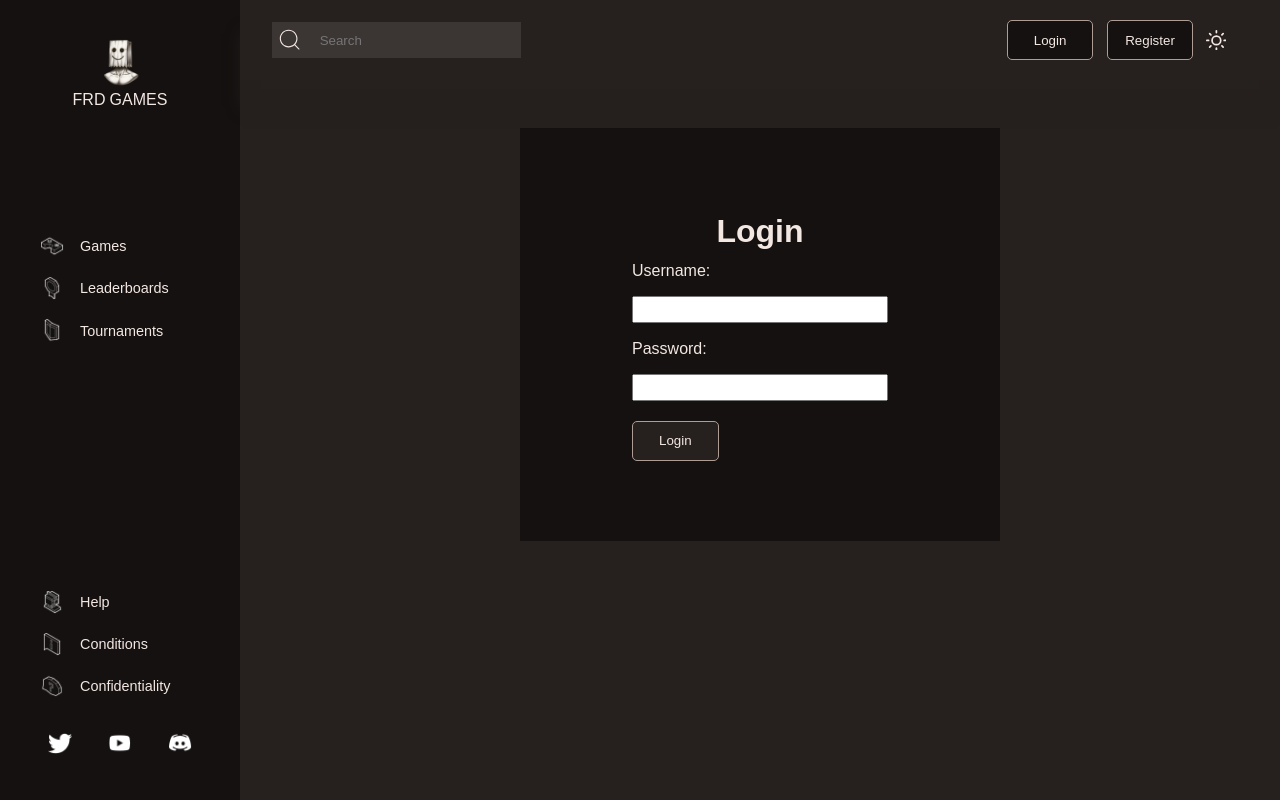
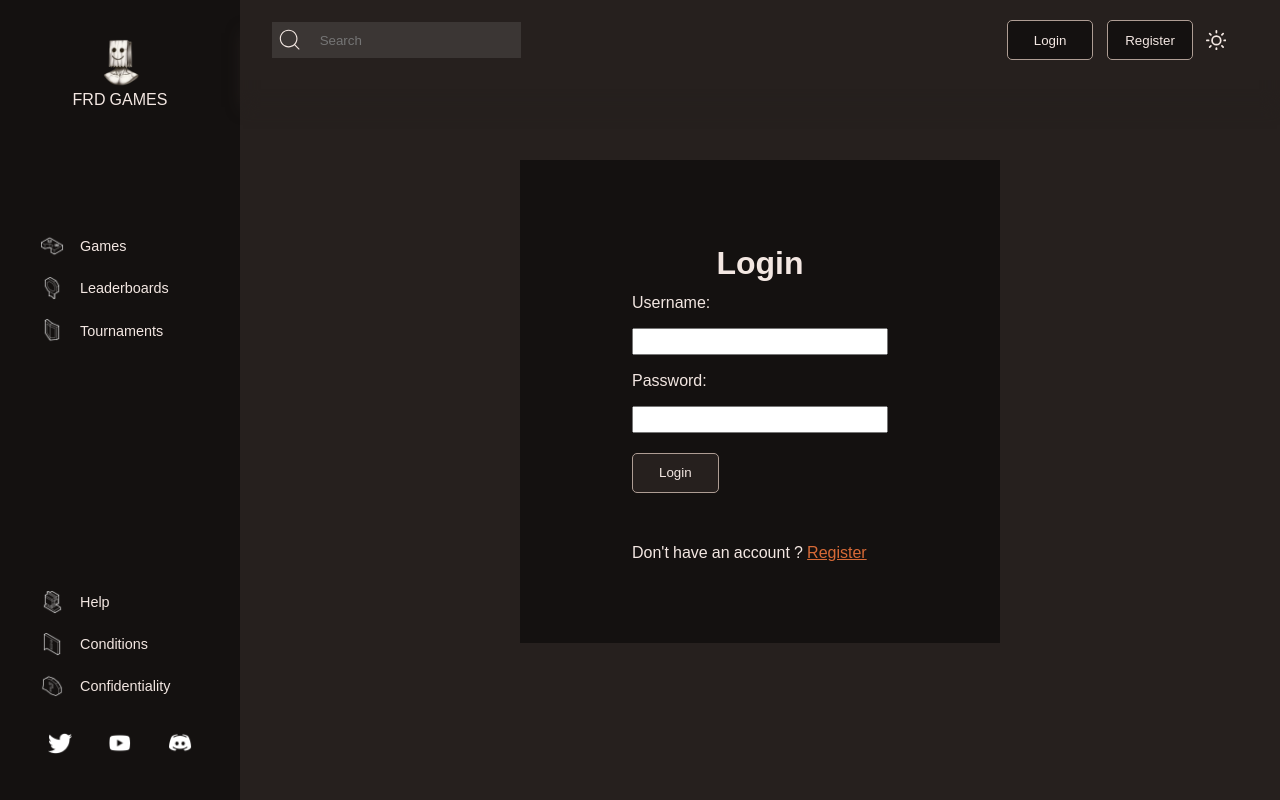
Before and after one commit to ErrazIG/REACT-CLIENT-FRD-GAMES, a React (Vite) app: page /auth/login in a window 1280 px wide. Built offline with nearby package versions, Linux system fonts and the light colour scheme; a web font is replaced by a local one.

Commit message:
login Page

```diff
--- a/src/pages/auth/login.page.jsx
+++ b/src/pages/auth/login.page.jsx
@@ -4,6 +4,7 @@ import { tokenAtom } from "../../atoms/token.atom.js";
 import { Navigate } from "react-router-dom";
 import { useState } from "react";
 import style from "./loginPage.module.css";
+import { Link } from "react-router-dom";
 
 const LoginPage = () => {
   const [token, setToken] = useRecoilState(tokenAtom);
@@ -21,7 +22,7 @@ const LoginPage = () => {
         baseURL: "http://localhost:8080/api/",
       })
       .then((response) => {
-        console.log(response.data);
+        // console.log(response.data);
         setToken(response.data.token);
         localStorage.setItem("token", response.data.token);
       })
@@ -61,6 +62,7 @@ const LoginPage = () => {
         <div>
           <button className={style.authBtnLogin} type="submit">Login</button>
         </div>
+        <span className={style.registerText}>Don't have an account ? <Link className={style.registerBtn} to='/auth/register'>Register</Link></span>
       </form>
     </>
   );
--- a/src/pages/auth/loginPage.module.css
+++ b/src/pages/auth/loginPage.module.css
@@ -6,7 +6,7 @@
     align-self: center;
     align-content: center;
     justify-self: center;
-    margin: 2em;
+    margin-top: 4em;
     background-color: var(--backgroundThird);
     padding: 5em 7em;
 }
@@ -42,3 +42,11 @@
 .authBtnLogin:hover {
     box-shadow: 0px 0px 15px 0px var(--border);
 }
+
+.registerText {
+    margin-top: 3em;
+}
+
+.registerBtn {
+    color: #d76a37;
+}
```
